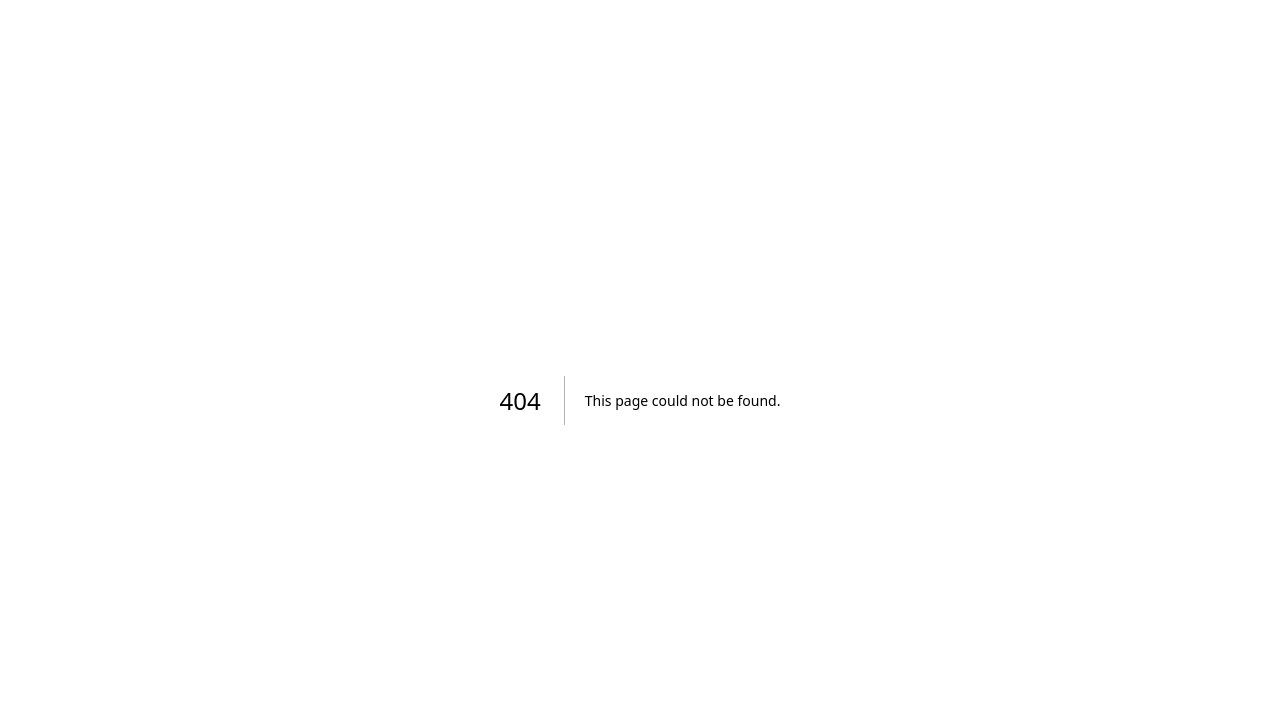
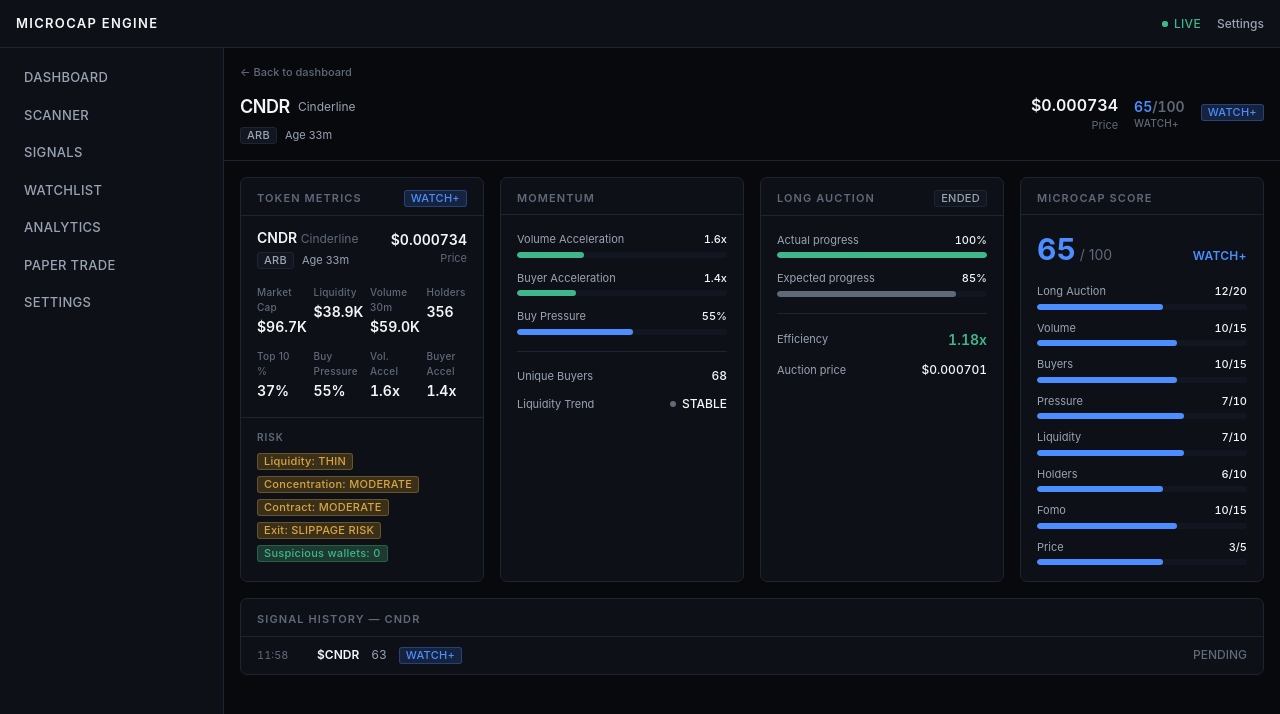
Before and after one commit to victorhmlz/sherlog, a Next.js app: page /token/cndr in a window 1280 px wide. Before the commit this address had no page. Shown: the top 714 px of the page. Built offline with nearby package versions, Linux system fonts and the light colour scheme.

Commit message:
feat: token-detail

```diff
--- /dev/null
+++ b/app/(app)/token/[id]/page.js
@@ -0,0 +1,61 @@
+import TokenDetailHeader from "@/components/token/TokenDetailHeader";
+import TokenNotFound from "@/components/token/TokenNotFound";
+import SelectedTokenPanel from "@/components/dashboard/SelectedTokenPanel";
+import MomentumPanel from "@/components/dashboard/MomentumPanel";
+import LongAuctionPanel from "@/components/dashboard/LongAuctionPanel";
+import MicrocapScorePanel from "@/components/dashboard/MicrocapScorePanel";
+import SignalHistory from "@/components/dashboard/SignalHistory";
+import { mockTokens, mockSignalHistory } from "@/mocks/tokens";
+
+export async function generateMetadata({ params }) {
+  const { id } = await params;
+  const token = mockTokens.find((entry) => entry.id === id);
+  return {
+    title: token
+      ? `${token.symbol} — Microcap Engine`
+      : "Token not found — Microcap Engine",
+  };
+}
+
+/**
+ * /token/[id] — full-page single-token deep dive (TASK 03). Reuses the
+ * same panels shown inline on the dashboard (TASK 02) so the two views
+ * never present conflicting numbers, but gives a token its own
+ * shareable URL and room for a token-scoped signal history. All data is
+ * still static mock fixtures from mocks/tokens.js — no live data,
+ * charts (TASK 05), scoring engine (TASK 06), or realtime stream
+ * (TASK 04) exists yet.
+ */
+export default async function TokenDetailPage({ params }) {
+  const { id } = await params;
+  const token = mockTokens.find((entry) => entry.id === id);
+
+  if (!token) {
+    return <TokenNotFound id={id} />;
+  }
+
+  const tokenHistory = mockSignalHistory.filter(
+    (entry) => entry.symbol === token.symbol,
+  );
+
+  return (
+    <div className="flex flex-col">
+      <TokenDetailHeader token={token} />
+
+      <div className="flex flex-col gap-4 p-4">
+        <div className="grid grid-cols-1 gap-4 lg:grid-cols-2 xl:grid-cols-4">
+          <SelectedTokenPanel token={token} />
+          <MomentumPanel token={token} />
+          <LongAuctionPanel token={token} />
+          <MicrocapScorePanel token={token} />
+        </div>
+
+        <SignalHistory
+          history={tokenHistory}
+          title={`SIGNAL HISTORY — ${token.symbol}`}
+          emptyMessage="No signal history recorded for this token yet."
+        />
+      </div>
+    </div>
+  );
+}
--- a/components/dashboard/OpportunitiesTable.js
+++ b/components/dashboard/OpportunitiesTable.js
@@ -1,3 +1,4 @@
+import Link from "next/link";
 import Card from "@/components/ui/Card";
 import Divider from "@/components/ui/Divider";
 import SectionHeader from "./SectionHeader";
@@ -93,9 +94,13 @@ export default function OpportunitiesTable({ tokens, selectedId, onSelectToken }
                           />
                         )}
                         <div>
-                          <div className="text-xs font-semibold text-text-primary">
+                          <Link
+                            href={`/token/${token.id}`}
+                            onClick={(event) => event.stopPropagation()}
+                            className="text-xs font-semibold text-text-primary underline decoration-transparent underline-offset-2 transition-colors duration-150 hover:decoration-text-muted"
+                          >
                             {token.symbol}
-                          </div>
+                          </Link>
                           <div className="text-[11px] text-text-muted">
                             {token.name}
                           </div>
--- a/components/dashboard/SignalHistory.js
+++ b/components/dashboard/SignalHistory.js
@@ -13,13 +13,25 @@ function outcomeTone(outcome) {
 /**
  * Compact historical log of recently fired mock signals. Purely a static
  * presentation of `mocks/tokens.js:mockSignalHistory` — no database, no
- * real backtested performance (see TASK 19–21).
+ * real backtested performance (see TASK 19–21). `title` and
+ * `emptyMessage` are overridable so the token detail page (TASK 03) can
+ * reuse this component for a single token's filtered history without
+ * duplicating its markup.
  */
-export default function SignalHistory({ history }) {
+export default function SignalHistory({
+  history,
+  title = "SIGNAL HISTORY",
+  emptyMessage = "No signals recorded yet.",
+}) {
   return (
     <Card>
-      <SectionHeader title="SIGNAL HISTORY" />
+      <SectionHeader title={title} />
       <Divider />
+      {history.length === 0 ? (
+        <p className="px-4 py-6 text-center text-xs text-text-muted">
+          {emptyMessage}
+        </p>
+      ) : (
         <ul className="divide-y divide-line">
           {history.map((entry, index) => (
             <li
@@ -44,6 +56,7 @@ export default function SignalHistory({ history }) {
             </li>
           ))}
         </ul>
+      )}
     </Card>
   );
 }
--- /dev/null
+++ b/components/token/TokenDetailHeader.js
@@ -0,0 +1,49 @@
+import Link from "next/link";
+import Badge from "@/components/ui/Badge";
+import ScoreBadge from "@/components/dashboard/ScoreBadge";
+import SignalBadge from "@/components/dashboard/SignalBadge";
+import { formatPrice, formatAge } from "@/components/ui/format";
+
+/**
+ * Full-page header for the token detail route (TASK 03). Purely
+ * presentational: identity, chain/age, price, score, and signal for the
+ * token passed in. No data fetching, no live updates (see TASK 04).
+ */
+export default function TokenDetailHeader({ token }) {
+  return (
+    <div className="flex flex-col gap-3 border-b border-line px-4 py-4">
+      <Link
+        href="/dashboard"
+        className="w-fit text-[11px] font-medium text-text-muted transition-colors duration-150 hover:text-text-primary"
+      >
+        ← Back to dashboard
+      </Link>
+
+      <div className="flex flex-wrap items-start justify-between gap-4">
+        <div>
+          <div className="flex items-center gap-2">
+            <h1 className="text-lg font-semibold tracking-tight text-text-primary">
+              {token.symbol}
+            </h1>
+            <span className="text-xs text-text-secondary">{token.name}</span>
+          </div>
+          <div className="mt-1.5 flex items-center gap-2 text-[11px] text-text-secondary">
+            <Badge tone="neutral">{token.chain}</Badge>
+            <span>Age {formatAge(token.ageMinutes)}</span>
+          </div>
+        </div>
+
+        <div className="flex items-center gap-4">
+          <div className="text-right">
+            <div className="tabular text-base font-semibold text-text-primary">
+              {formatPrice(token.price)}
+            </div>
+            <div className="text-[11px] text-text-muted">Price</div>
+          </div>
+          <ScoreBadge score={token.score} />
+          <SignalBadge signal={token.signal} />
+        </div>
+      </div>
+    </div>
+  );
+}
--- /dev/null
+++ b/components/token/TokenNotFound.js
@@ -0,0 +1,34 @@
+import Link from "next/link";
+
+/**
+ * Plain "no such token" state for /token/[id] when the id in the URL
+ * doesn't match any entry in mocks/tokens.js. Deliberately reuses the
+ * same restrained style as RoutePlaceholder rather than Next's default
+ * 404 page.
+ */
+export default function TokenNotFound({ id }) {
+  return (
+    <div className="flex flex-col gap-3 px-4 py-4">
+      <div>
+        <h1 className="text-lg font-semibold tracking-tight text-text-primary">
+          Token not found
+        </h1>
+        <p className="mt-0.5 text-xs text-text-secondary">
+          No monitored token matches “{id}”.
+        </p>
+      </div>
+
+      <div className="flex min-h-[240px] flex-1 flex-col items-center justify-center gap-3 rounded-lg border border-dashed border-line">
+        <p className="text-xs font-medium tracking-wide text-text-muted">
+          It may have dropped off the opportunity list.
+        </p>
+        <Link
+          href="/dashboard"
+          className="text-xs font-medium text-accent transition-colors duration-150 hover:text-text-primary"
+        >
+          ← Back to dashboard
+        </Link>
+      </div>
+    </div>
+  );
+}
```
Also changed, not shown: 2 other files (tests, documents, lock files or other folders). Lines whose indentation alone changed are shown as unchanged.
